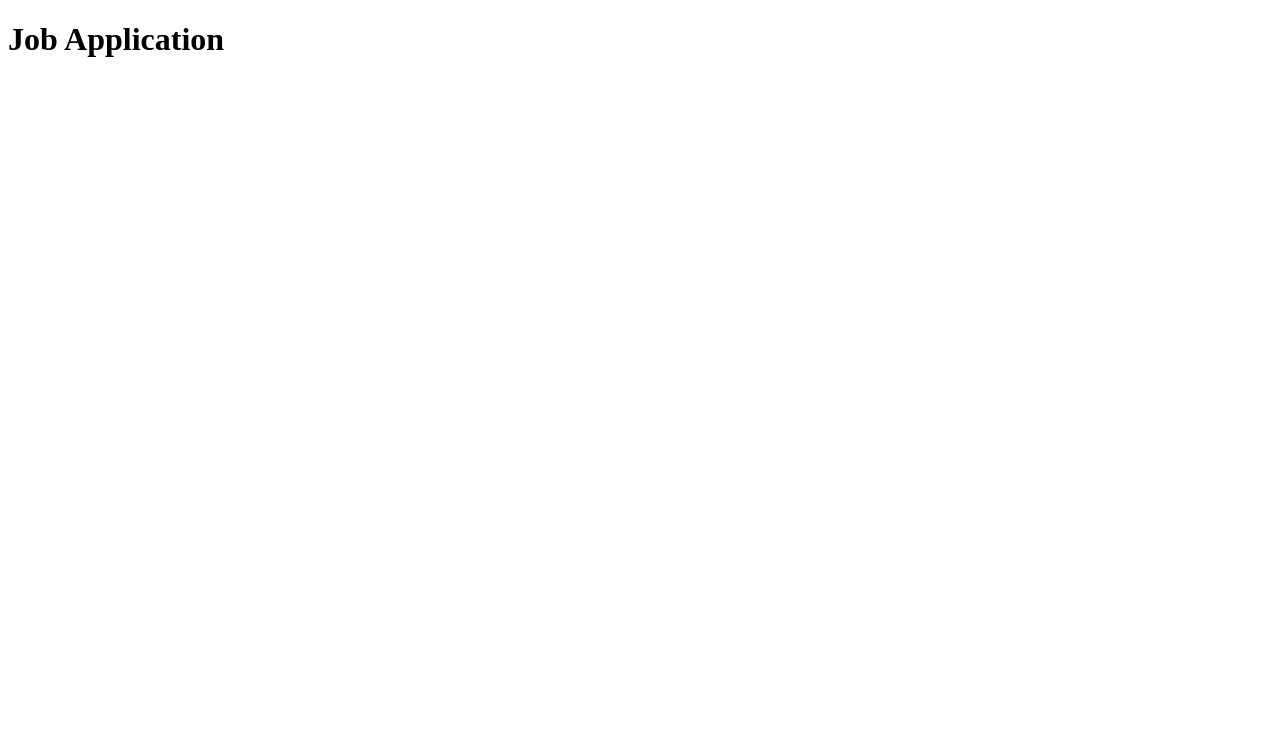
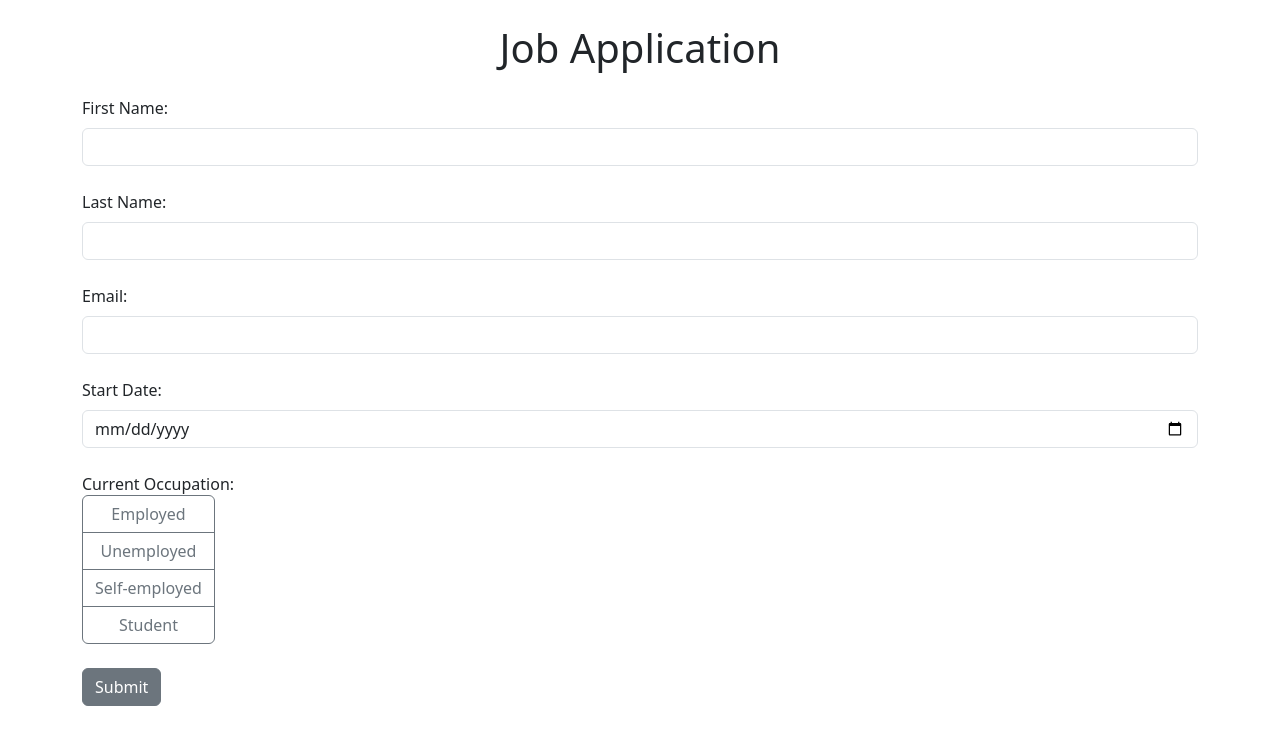
Before and after one commit to cmilliron/pmc-16-job-application-app-flask, a Flask app: page / in a window 1280 px wide. Before the commit the part shown is almost empty. Shown: the top 745 px of the page. Run offline with Flask 3, Linux system fonts and the light colour scheme; some libraries are stand-ins or nearby versions.

Commit message:
Construct html form.

```diff
--- a/templates/index.html
+++ b/templates/index.html
@@ -2,13 +2,120 @@
 <html lang="en">
   <head>
     <meta charset="UTF-8" />
-    <meta
-      name="viewport"
-      content="width=device-width, initial-scale=1.0, shink-to-fit=no"
+    <meta name="viewport" content="width=device-width, initial-scale=1.0" />
+    <link
+      rel="stylesheet"
+      href="https://cdnjs.cloudflare.com/ajax/libs/bootstrap/5.3.3/css/bootstrap.min.css"
+      integrity="sha512-jnSuA4Ss2PkkikSOLtYs8BlYIeeIK1h99ty4YfvRPAlzr377vr3CXDb7sb7eEEBYjDtcYj+AjBH3FLv5uSJuXg=="
+      crossorigin="anonymous"
+      referrerpolicy="no-referrer"
     />
+    <!-- <script
+      src="https://cdnjs.cloudflare.com/ajax/libs/bootstrap/5.3.3/js/bootstrap.min.js"
+      integrity="sha512-ykZ1QQr0Jy/4ZkvKuqWn4iF3lqPZyij9iRv6sGqLRdTPkY69YX6+7wvVGmsdBbiIfN/8OdsI7HABjvEok6ZopQ=="
+      crossorigin="anonymous"
+      referrerpolicy="no-referrer"
+    ></script> -->
     <title>Job Application</title>
   </head>
   <body>
-    <h1>Job Application</h1>
+    <div class="container">
+      <h1 class="mt-4 mb-4 text-center">Job Application</h1>
+      <form>
+        <div class="form-group mb-4">
+          <label for="first-name" class="form-label">First Name:</label>
+          <input
+            type="text"
+            class="form-control"
+            name="first-name"
+            id="first-name"
+            required
+          />
+        </div>
+        <div class="form-group mb-4">
+          <label for="last-name" class="form-label">Last Name:</label>
+          <input
+            class="form-control"
+            type="text"
+            name="last-name"
+            id="last-name"
+            required
+          />
+        </div>
+        <div class="form-group mb-4">
+          <label for="email" class="form-label">Email:</label>
+          <input
+            class="form-control"
+            type="email"
+            name="email-name"
+            id="email-name"
+            required
+          />
+        </div>
+        <div class="form-group mb-4">
+          <label for="date" class="form-label">Start Date:</label>
+          <input
+            class="form-control"
+            type="date"
+            name="date"
+            id="date"
+            required
+          />
+        </div>
+        <div class="form-group mb-4">
+          <label for="">Current Occupation:</label>
+          <br />
+          <div class="btn-group-vertical" id="occupation">
+            <input
+              type="radio"
+              class="btn-check form-control"
+              id="employed"
+              name="occupation"
+              required
+            />
+            <label for="employed" class="btn btn-outline-secondary"
+              >Employed</label
+            >
+
+            <input
+              type="radio"
+              class="btn-check form-control"
+              id="unemployed"
+              name="occupation"
+              required
+            />
+            <label for="unemployed" class="btn btn-outline-secondary"
+              >Unemployed</label
+            >
+
+            <input
+              type="radio"
+              class="btn-check form-control"
+              id="self-employed"
+              name="occupation"
+              required
+            />
+            <label for="self-employed" class="btn btn-outline-secondary"
+              >Self-employed</label
+            >
+
+            <input
+              type="radio"
+              class="btn-check form-control"
+              id="student"
+              name="occupation"
+              required
+            />
+            <label for="student" class="btn btn-outline-secondary"
+              >Student</label
+            >
+          </div>
+        </div>
+        <button class="btn btn-secondary mb-4" type="button">Submit</button>
+      </form>
+    </div>
+
+    <script src="https://code.jquery.com/jquery-3.6.0.min.js"></script>
+    <script src="https://cdn.jsdelivr.net/npm/bootstrap@5.1.3/dist/js/bootstrap.min.js"></script>
   </body>
 </html>
```
